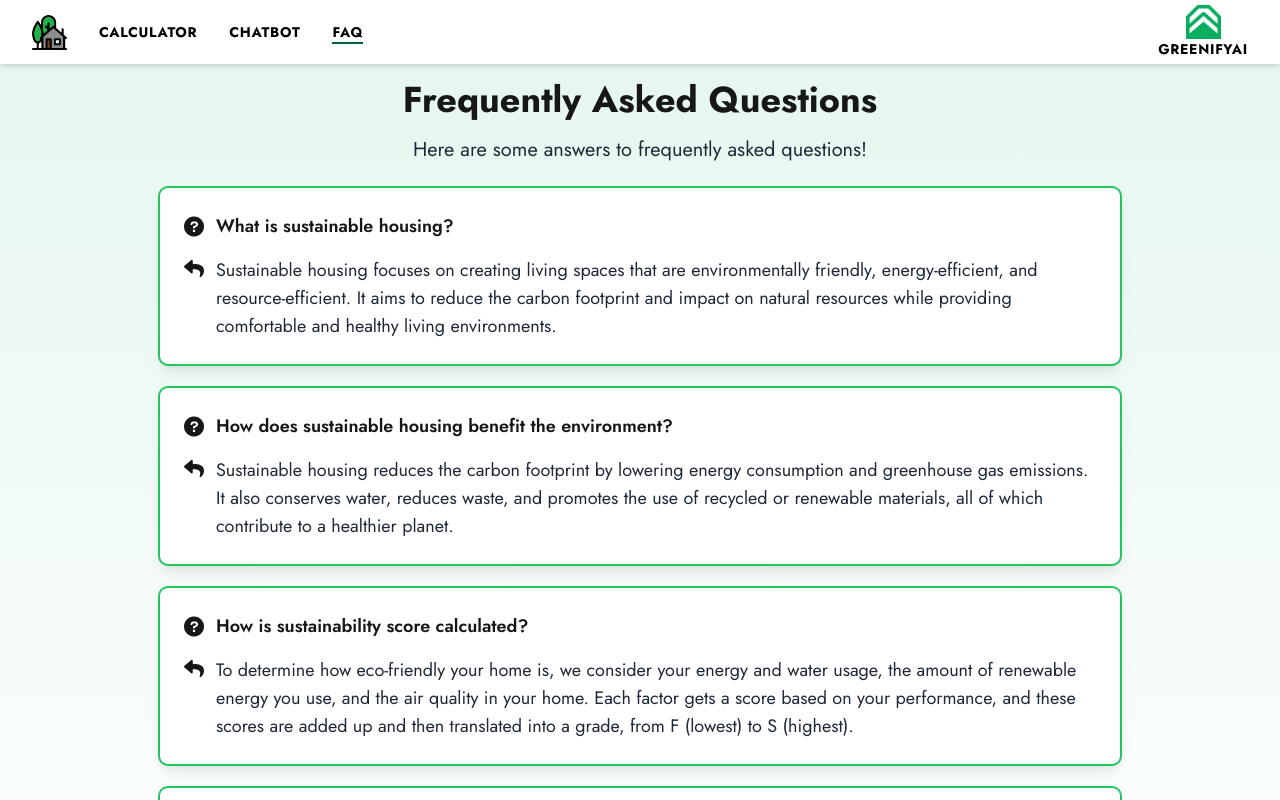
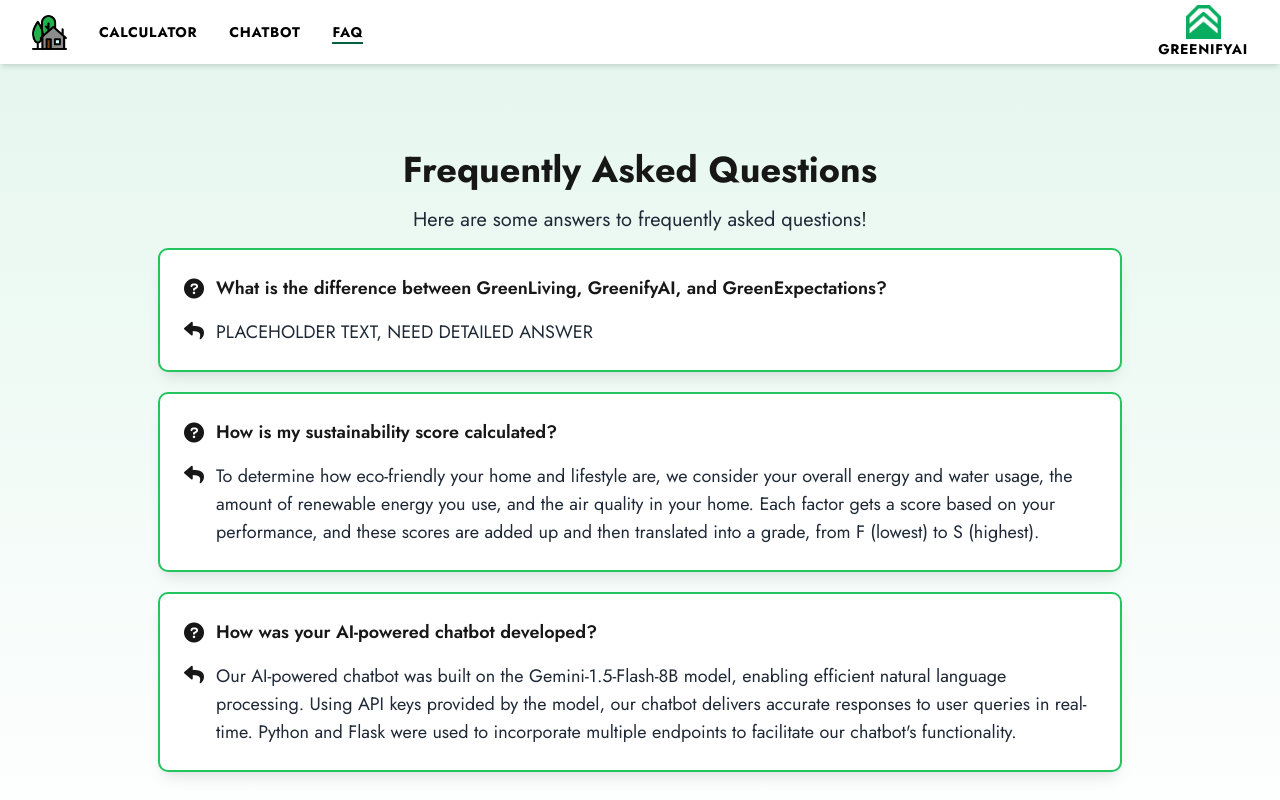
Before and after one commit to samm-47/CAPST, a Next.js app: page /faq in a window 1280 px wide. Shown: the top 800 px of the page. Built offline with nearby package versions, Linux system fonts and the light colour scheme.

Commit message:
Merging Ethan's contributions from Sprint 6

```diff
--- a/app/calculator/page.tsx
+++ b/app/calculator/page.tsx
@@ -36,7 +36,8 @@ const CalculatorPage: React.FC = () => {
     setAirQuality(event.target.id); };
 
   const calculateScore = () => {
-    const testval = document.getElementById("sustainabilityScoreLabel");
+    const sustainabilityGrade = document.getElementById("sustainabilityScoreLabel");
+    const sustainabilityExplanation = document.getElementById("sustainabilityScoreExplanation");
 
     let sustainabilityScoreInt:number = -1;
     let energyConsumptionScore:number;
@@ -87,9 +88,10 @@ const CalculatorPage: React.FC = () => {
                              waterConsumptionScore +
                              airQualityScore;
 
-    let sustainabilityScore:string;
+    let sustainabilityScore = "";
+    let sustainabilityScoreDetail = "";
 
-    if (!testval)
+    if (!sustainabilityGrade|| !sustainabilityExplanation)
     {
       console.error("No element found.");
     }
@@ -97,28 +99,36 @@ const CalculatorPage: React.FC = () => {
     {
       if (sustainabilityScoreInt > 0 && sustainabilityScoreInt <= 5) {
         sustainabilityScore = "F";
+        sustainabilityScoreDetail = "Oh no! A score of F indicates that multiple areas of your home and lifestyle can be improved to become more sustainable.";
       }
       else if (sustainabilityScoreInt > 5 && sustainabilityScoreInt <= 10) {
         sustainabilityScore = "D";
+        sustainabilityScoreDetail = "Oh no! A score of D indicates that one or more areas of your home and lifestyle can be improved to become more sustainable.";
       }
       else if (sustainabilityScoreInt > 10 && sustainabilityScoreInt <= 13) {
         sustainabilityScore = "C";
+        sustainabilityScoreDetail = "You are doing alright! A score of C indicates that your home and lifestyle are somewhat helping to create a cleaner environment.";
       }
       else if (sustainabilityScoreInt > 13 && sustainabilityScoreInt <= 16) {
         sustainabilityScore = "B";
+        sustainabilityScoreDetail = "Good job! Your home and lifestyle for the most part are helping create a cleaner environment!";
       }
       else if (sustainabilityScoreInt > 16 && sustainabilityScoreInt <= 19) {
         sustainabilityScore = "A";
+        sustainabilityScoreDetail = "Nice job! Your home and lifestyle are helping create a cleaner environment!";
       }
       else if (sustainabilityScoreInt == 20) {
         sustainabilityScore = "S";
+        sustainabilityScoreDetail = "Perfect! Your home and lifestyle are helping create a cleaner environment!";
       }
       else
       {
-        sustainabilityScore = "Error: no inputs found.";
+        sustainabilityScore = "Error!";
+        sustainabilityScoreDetail = "Please select a value for each category."
       }
 
-      testval.textContent = sustainabilityScore;
+      sustainabilityGrade.textContent = sustainabilityScore;
+      sustainabilityExplanation.textContent = sustainabilityScoreDetail;
     }
   }
 
@@ -309,6 +319,7 @@ const CalculatorPage: React.FC = () => {
           { /* Label to display sustainability score */}
           <div className="flex-col-centered">
             <label htmlFor="sustainabilityScoreLabel" id="sustainabilityScoreLabel" className="text-6xl font-semibold"> </label>
+            <label htmlFor="sustainabilityScoreExplanation" id="sustainabilityScoreExplanation" className="text-2xl"></label>
           </div>
         </div>
       </div>
--- a/app/faq/page.tsx
+++ b/app/faq/page.tsx
@@ -2,6 +2,16 @@
 
 import React from "react";
 import Layout from "./faq_layout";
+
+// Note from Ethan: I think this is the most efficient way to allow easy access/editing of the questions. Using a text file for dynamic rendering of FAQ page is out of scope and unnecessary for this project.
+const Q1 = "What is the difference between GreenLiving, GreenifyAI, and GreenExpectations?";
+const A1 = "PLACEHOLDER TEXT, NEED DETAILED ANSWER";
+
+const Q2 = "How is my sustainability score calculated?";
+const A2 = "To determine how eco-friendly your home and lifestyle are, we consider your overall energy and water usage, the amount of renewable energy you use, and the air quality in your home. Each factor gets a score based on your performance, and these scores are added up and then translated into a grade, from F (lowest) to S (highest).";
+
+const Q3 = "How was your AI-powered chatbot developed?";
+const A3 = "Our AI-powered chatbot was built on the Gemini-1.5-Flash-8B model, enabling efficient natural language processing. Using API keys provided by the model, our chatbot delivers accurate responses to user queries in real-time. Python and Flask were used to incorporate multiple endpoints to facilitate our chatbot's functionality. ";
 
 const FaqPage = () => {
   return (
@@ -14,31 +24,15 @@ const FaqPage = () => {
     <p className="page-caption text-center">
       Here are some answers to frequently asked questions!
     </p>
-
-        <div className="flex flex-col w-3/4 mb-6 mt-2 bg-white shadow-lg rounded-lg p-6" style={{ outline: "2px solid #22c55e" }}>
-          <div>
-            <div className="flex items-center space-x-2 mb-4">
-              <i className="fa-icon-dark mr-1 fa-solid fa-lg fa-question-circle"></i> {/* Question Mark Icon */}
-              <h2 className="text-lg font-semibold">What is sustainable housing?</h2>
-            </div>
-            <div className="flex items-baseline space-x-2">
-              <i className="fa-icon-dark mr-1 fa-solid fa-lg fa-reply"></i> {/* Reply Icon */}
-              <p className="text-lg text-gray-800">
-                Sustainable housing focuses on creating living spaces that are environmentally friendly, energy-efficient, and resource-efficient. It aims to reduce the carbon footprint and impact on natural resources while providing comfortable and healthy living environments.
-              </p>
-            </div>
-          </div>
-        </div>
-
         <div className="flex flex-col w-3/4 mb-6 bg-white shadow-lg rounded-lg p-6" style={{ outline: "2px solid #22c55e" }}>
           <div className="flex items-center space-x-2 mb-4">
             <i className="fa-icon-dark mr-1 fa-solid fa-lg fa-question-circle"></i> {/* Question Mark Icon */}
-            <h2 className="text-lg font-semibold">How does sustainable housing benefit the environment?</h2>
+            <h2 className="text-lg font-semibold">{ Q1 }</h2>
           </div>
           <div className="flex items-baseline space-x-2">
             <i className="fa-icon-dark mr-1 fa-solid fa-lg fa-reply"></i> {/* Reply Icon */}
             <p className="text-lg text-gray-800">
-              Sustainable housing reduces the carbon footprint by lowering energy consumption and greenhouse gas emissions. It also conserves water, reduces waste, and promotes the use of recycled or renewable materials, all of which contribute to a healthier planet.
+              { A1 }
             </p>
           </div>
         </div>
@@ -46,12 +40,12 @@ const FaqPage = () => {
         <div className="flex flex-col w-3/4 mb-6 bg-white shadow-lg rounded-lg p-6" style={{ outline: "2px solid #22c55e" }}>
           <div className="flex items-center space-x-2 mb-4">
             <i className="fa-icon-dark mr-1 fa-solid fa-lg fa-question-circle"></i> {/* Question Mark Icon */}
-            <h2 className="text-lg font-semibold">How is sustainability score calculated?</h2>
+            <h2 className="text-lg font-semibold">{ Q2 }</h2>
           </div>
           <div className="flex items-baseline space-x-2">
             <i className="fa-icon-dark mr-1 fa-solid fa-lg fa-reply"></i> {/* Reply Icon */}
             <p className="text-lg text-gray-800">
-              To determine how eco-friendly your home is, we consider your energy and water usage, the amount of renewable energy you use, and the air quality in your home. Each factor gets a score based on your performance, and these scores are added up and then translated into a grade, from F (lowest) to S (highest).
+              { A2 }
             </p>
           </div>
         </div>
@@ -59,12 +53,12 @@ const FaqPage = () => {
         <div className="flex flex-col w-3/4 mb-6 bg-white shadow-lg rounded-lg p-6" style={{ outline: "2px solid #22c55e" }}>
           <div className="flex items-center space-x-2 mb-4">
             <i className="fa-icon-dark mr-1 fa-solid fa-lg fa-question-circle"></i> {/* Question Mark Icon */}
-            <h2 className="text-lg font-semibold">How was our AI-powered chatbot developed?</h2>
+            <h2 className="text-lg font-semibold">{ Q3 }</h2>
           </div>
           <div className="flex items-baseline space-x-2">
             <i className="fa-icon-dark mr-1 fa-solid fa-lg fa-reply"></i> {/* Reply Icon */}
             <p className="text-lg text-gray-800">
-              Our AI-powered chatbot was built on the Gemini-1.5-Flash-8B model, enabling efficient natural language processing. Using API keys provided by the model, our chatbot delivers accurate responses to user queries in real-time. Python and Flask were used to incorporate multiple endpoints to facilitate our chatbot&apos;s functionality.
+              { A3 }
             </p>
           </div>
         </div>
--- a/app/page.tsx
+++ b/app/page.tsx
@@ -35,7 +35,7 @@ export default function Home() {
                 </span>
                 Future:
               </span>
-              &nbsp;Sustainable Homes and Eco-Friendly Living
+              &nbsp;Your #1 Resource for Sustainable Living
             </p>
           </div>
         </div>
```
